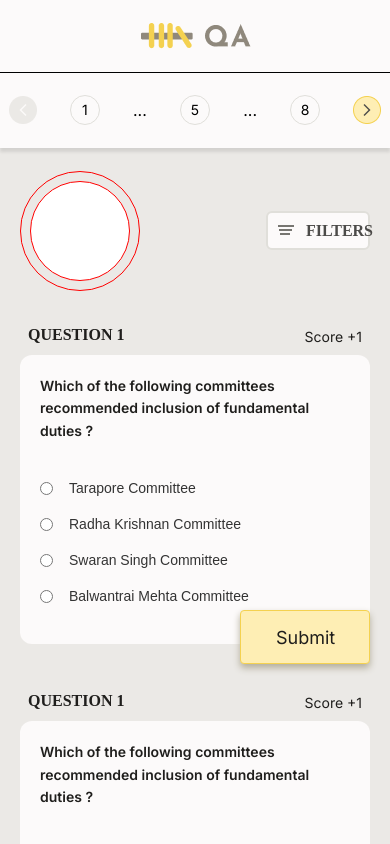
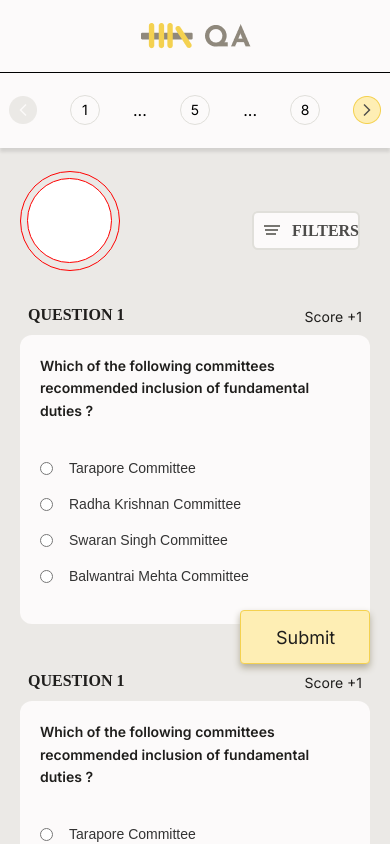
Before and after one commit to POOJABINJWA/mcq_test_qustions, a Next.js app: page /assessment in a window 390 px wide. Shown: the top 844 px of the page. Built offline with nearby package versions, Linux system fonts and the light colour scheme; a web font is replaced by a local one.

Commit message:
chenge the timer width and moblie filter

```diff
--- a/app/assessment/Timer.css
+++ b/app/assessment/Timer.css
@@ -78,8 +78,8 @@
 
 @media screen and (max-width: 576px) {
     .clock_first {
-        width: 120px;
-        height: 120px;
+        width: 100px;
+        height: 100px;
     }
 }
 
@@ -95,8 +95,9 @@
 
 @media screen and (max-width: 576px) {
     .clock_seconed {
-        width: 100px;
-        height: 100px;
+        width: 85px;
+        height: 85px;
+        margin: 6px;
 
     }
 }
@@ -122,7 +123,7 @@ h6{
 @media screen and (max-width: 576px) {
     .popop_filter{
         height: 39px;
-        width: 104px;
+        width: 108px;
         margin-top: 40px;
         display: flex;
         align-items: center;
@@ -130,6 +131,7 @@ h6{
         border-radius: 6px;
         border: 2px solid #e0dfda;
         background: #fcfafa;
+        margin-right:10px
     }
     .col1{
         border-top: 2px solid #777671;
@@ -163,6 +165,7 @@ h6{
         font-weight: 700;
         line-height: normal;
         text-transform: uppercase;
+        margin-right:10px
 
     }
 
--- a/app/components/About.css
+++ b/app/components/About.css
@@ -1,4 +1,5 @@
 @import url('https://fonts.googleapis.com/css2?family=Inter');
+
 
 *{
   box-sizing: border-box;
@@ -91,7 +92,7 @@
   width: 620px;
   border-top: 1px solid #4C4B49; ;
   margin-left: 48px;
-  margin-top: 15px;
+  margin-top: 40px;
 }
 @media (max-width: 576px) {
   .border_line {
```
